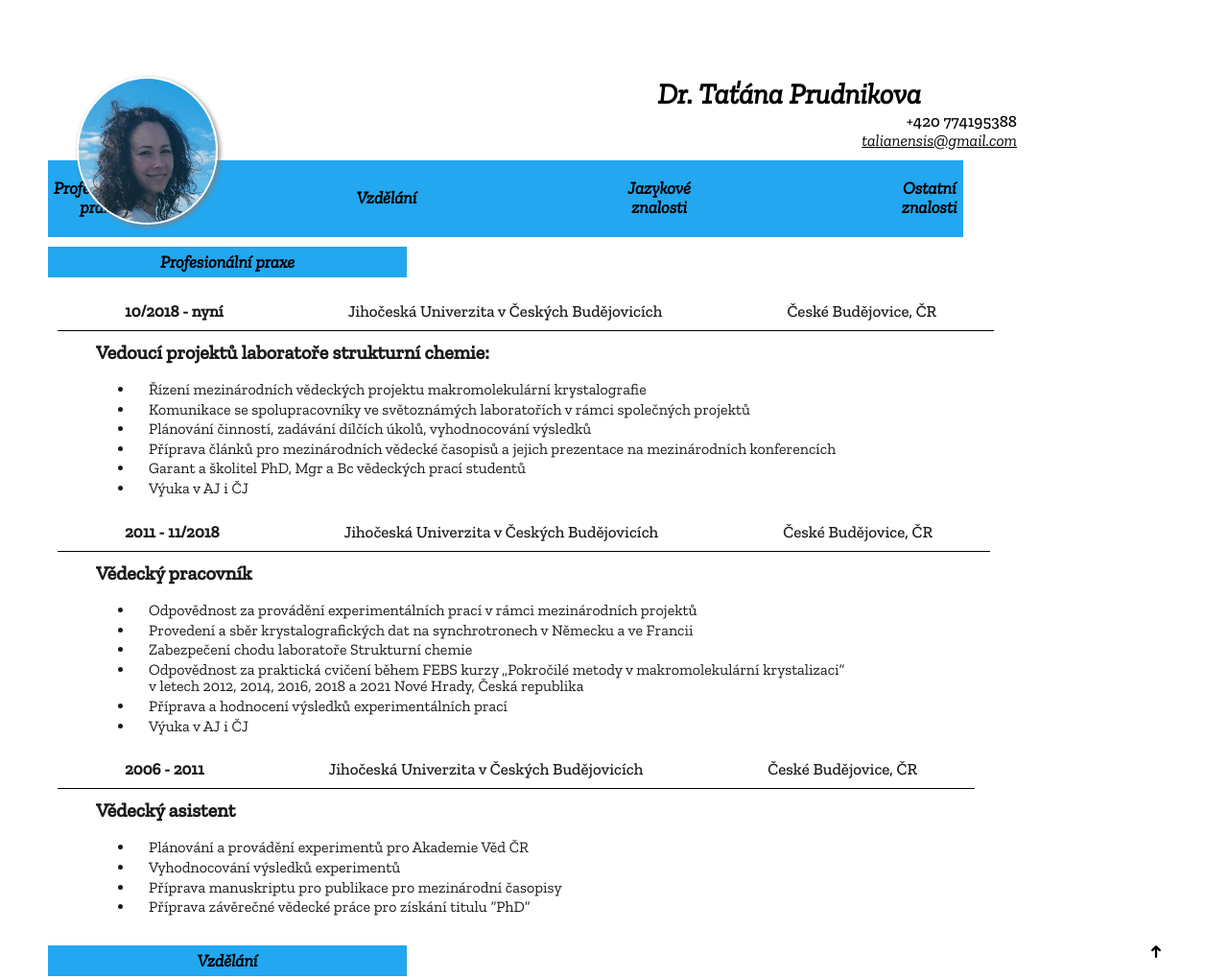
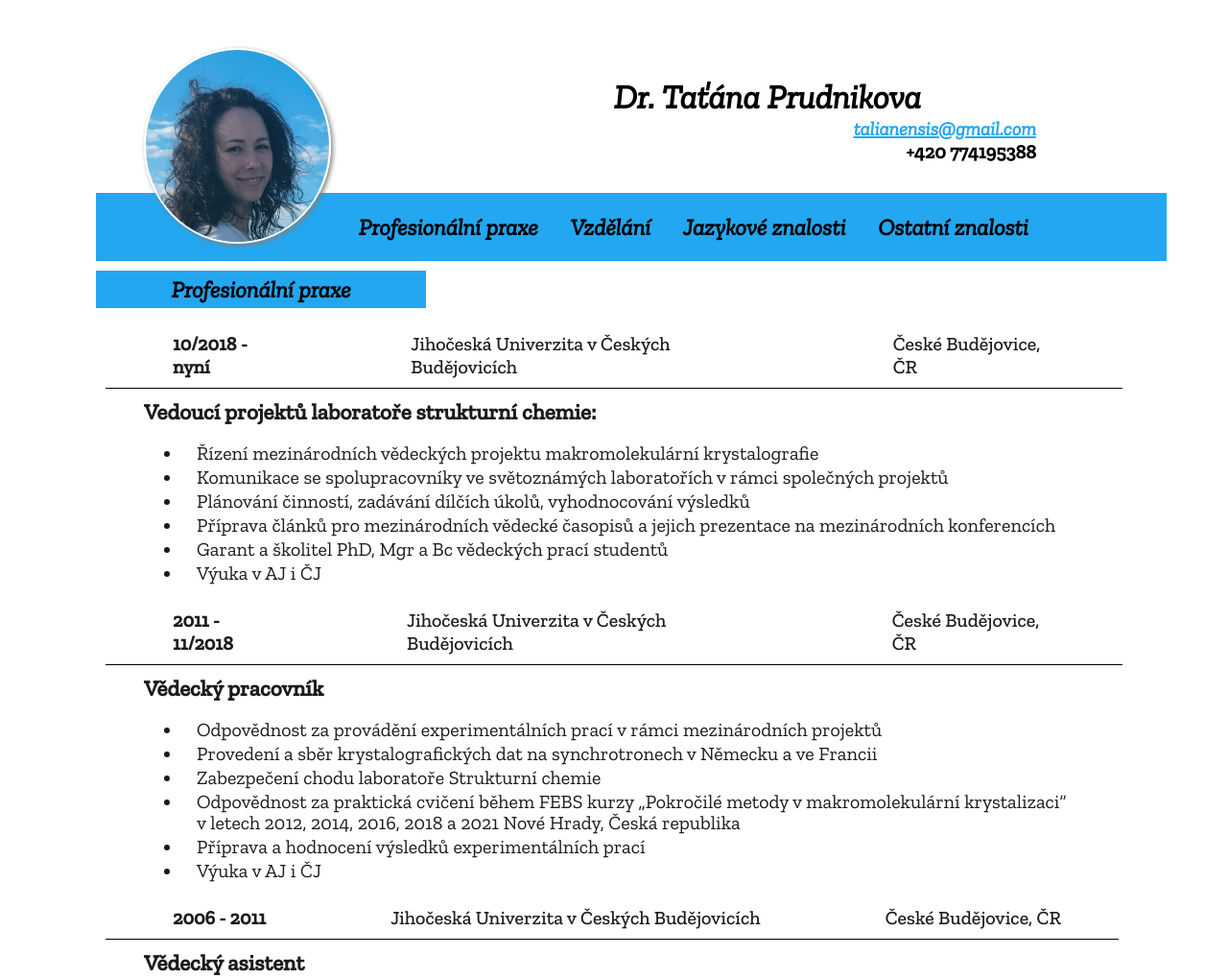
Before and after one commit to talianenensis/CV, a plain HTML site: page index.html in a window 1280 px wide. Shown: the top 1020 px of the page at 96% size. Drawn offline with nearby package versions, Linux system fonts and the light colour scheme.

Commit message:
finalizace

```diff
--- a/index.html
+++ b/index.html
@@ -21,8 +21,9 @@
     <div class="kontakt-menu">
         <h1>Dr. Taťána Prudnikova</h1>
         <p class="kontakt">
+            <a href="mailto:talianensis@gmail.com">talianensis@gmail.com</a><br>
             +420 774195388<br>
-             <a href="mailto:talianensis@gmail.com">talianensis@gmail.com</a><br>
+
         </p>
 
         <!--Menu-->
--- a/style.css
+++ b/style.css
@@ -7,7 +7,7 @@ h1 {
   font-size: 20px;
   font-style: italic;
   text-align: right;
-  padding: 10px 30px 7px 3px;
+  padding: 10px 50px 7px 3px;
   font-family: 'Zilla Slab', serif;
   margin: 0;
 }
@@ -43,8 +43,9 @@ body {
 
 
 a {
-  color:black;
+  color:var(--primary);
   font-style: italic;
+  font-weight: 700;
 }
 
 .menu {
@@ -57,31 +58,31 @@ a {
 .menu li {
   display:block;
   font-weight: 700;
-  padding: 7.5px 5px;
   font-size: 17px;
 }
 
-.menu a {
+.tab1,
+.tab2,
+.tab3,
+.tab4 {
   display: inline-block;
   text-decoration: none;
   color: black;
+  padding: 7.5px 5px;
 }
 
 .tab1:hover,
 .tab2:hover,
 .tab3:hover,
 .tab4:hover {
-  background-color: white;
-  color: black;
-  padding: 7.5px 5px;
-  display: block;
+  transform: scale(1.2);
 }
 
 .kontakt {
   color: black;
-  font-size: 10px;
+  font-size: 12px;
   text-align: right;
-  font-weight: 500;
+  font-weight: 700;
   padding: 0px 20px 2px 20px;
   margin: 0;
 }
@@ -210,74 +211,58 @@ table {
   }
 
   .portret {
-    height: 150px;
+    height: 140px;
     padding: 0;
-    margin: 0 0 0 20px;
+    margin: 0;
     float: left;
+    left: 10px;
+    top: 0px;
   }
 
   h1 {
-    font-size: 24px;
+    font-size: 26px;
     text-align: right;
-    margin-right: 70px;
+    margin-right: 20px;
+    padding: 0 50px 20px 0;
+    color: black;
   }
 
   .kontakt {
-    padding: 0px 50px 10.5px 0;
-    font-size: 11px;
+    padding: 0px 20px 0 0;
+    font-size: 16px;
     max-height: 20vh;
-    margin-right: 70px;
+    margin-bottom: 20px;
   }
 
   .menu {
-    display: flex;
+    display: inline-block;
     align-items: center;
     justify-content: center;
     font-size: 16px;
-    padding: 5px 0;
-    width: 75vw;
+    padding: 0 0 0 80px;
+    width: 85vw;
   }
 
-  .menu ul {
-    margin: 0;
-    padding: 0;
+  .menu li {
+    display: inline-block;
   }
-
-  .hlavicka {
-    max-height: 20vh;
-    padding: 0;
-    margin: 0;
-  }
-
 
   .tab1,
   .tab2,
   .tab3,
   .tab4 {
-    flex: 1 1 25%;
-    padding: 0 100px;
+    display: inline-block;
+    text-decoration: none;
+    color: black;
   }
 
   .tab1:hover,
   .tab2:hover,
   .tab3:hover,
   .tab4:hover {
-    background-color: white;
-    color: rgba(34, 168, 240, 0.692);
-    display: inline-block;
-    margin: 0;
-    height: fit-content;
-  }
+    display: block;
+}
 
-  h1 {
-    font-size: 26px;
-    padding: 10px 100px 0 0;
-  }
-
-  .kontakt {
-    font-size: 16px;
-    padding: 0 100px 2px 20px;
-  }
 
   h3 {
     font-size: 16px;
@@ -304,6 +289,9 @@ table {
     margin: 10px 0 10px 0;
   }
 
+  .arrow  {
+    width: 12px;
+  }
 
   .duties li {
     font-size: 14px;
@@ -358,34 +346,27 @@ table {
 @media screen and (min-width: 1100px) {
 
   body {
-    margin: 50px;
+    margin: 50px 100px;
   }
 
   h1 {
-    font-size: 30px;
+    font-size: 35px;
     padding: 30px 200px 0 20px;
   }
 
   .kontakt {
-    font-size: 17px;
+    font-size: 20px;
     padding: 0px 100px 11px 20px;
   }
 
-  .foto {
-    flex: 0 1 20vw;
-    max-height: 25vh;
-  }
   .portret {
-    max-height: 23vh;
+    height: 200px;
+    left: 50px;
   }
 
-  .kontakt-menu {
-    flex: 1 1 75vw;
-    max-height: 25vh;
-  }
 
   h3 {
-    font-size: 20px;
+    font-size: 23px;
     margin-left: 30px;
   }
 
@@ -395,15 +376,12 @@ table {
 
   .menu li {
     padding: 15px 10px;
-    font-size: 18px;
-  }
-
-  .hlavicka {
-    max-height: 25vh;
+    font-size: 24px;
   }
 
   .menu {
-  max-width: 74.5vw;
+  max-width: 77vw;
+  padding: 0 0 0 130px;
   }
 
   .udaje,
@@ -413,22 +391,22 @@ table {
   .ostatni {
 
     width: 30%;
-    font-size: 18px;
+    font-size: 24px;
     margin: 10px 0 20px 0;
   }
 
 
   .duties li {
-    font-size: 16px;
+    font-size: 20px;
     margin-left: 50px;
   }
 
   li {
-    font-size: 16px;
+    font-size: 20px;
   }
 
   h4 {
-    font-size: 16px;
+    font-size: 20px;
   }
 
   td {
@@ -440,19 +418,19 @@ table {
   }
 
   .tytul {
-    font-size: 16px;
+    font-size: 20px;
     padding: 10px 0;
   }
 
 
   .rok2 {
-    font-size: 17px;
+    font-size: 20px;
     padding-left: 30px;
     padding-right: 30px;
   }
 
   .rok3 {
-    font-size: 16px;
+    font-size: 20px;
     text-align: left;
     padding: 10px 40px 20px 30px;
     margin: 0 100px 0 0;
@@ -460,7 +438,7 @@ table {
 
   .rok {
     padding: 5px 60px 10px 70px;
-    font-size: 17px;
+    font-size: 20px;
   }
 
   .paticka p {
```
Also changed, not shown: obrazky/foto2.JPG (added).
